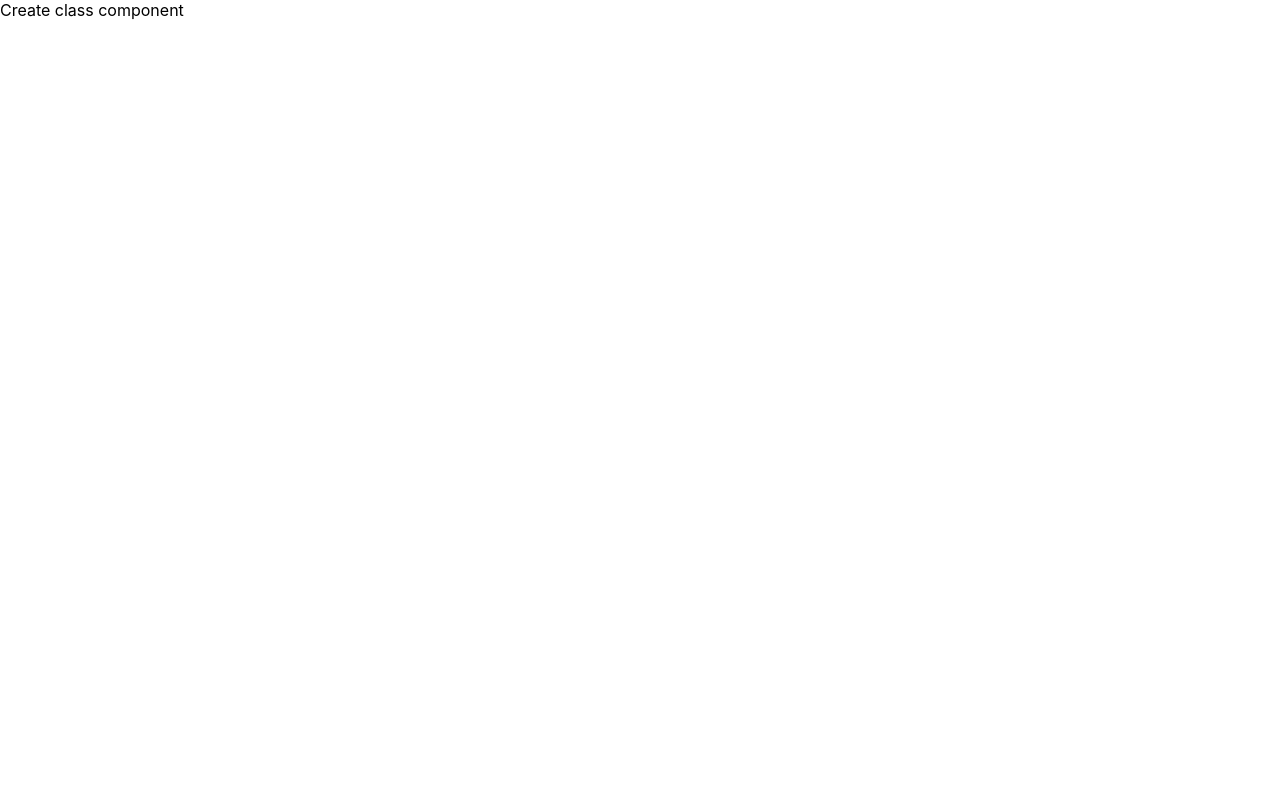
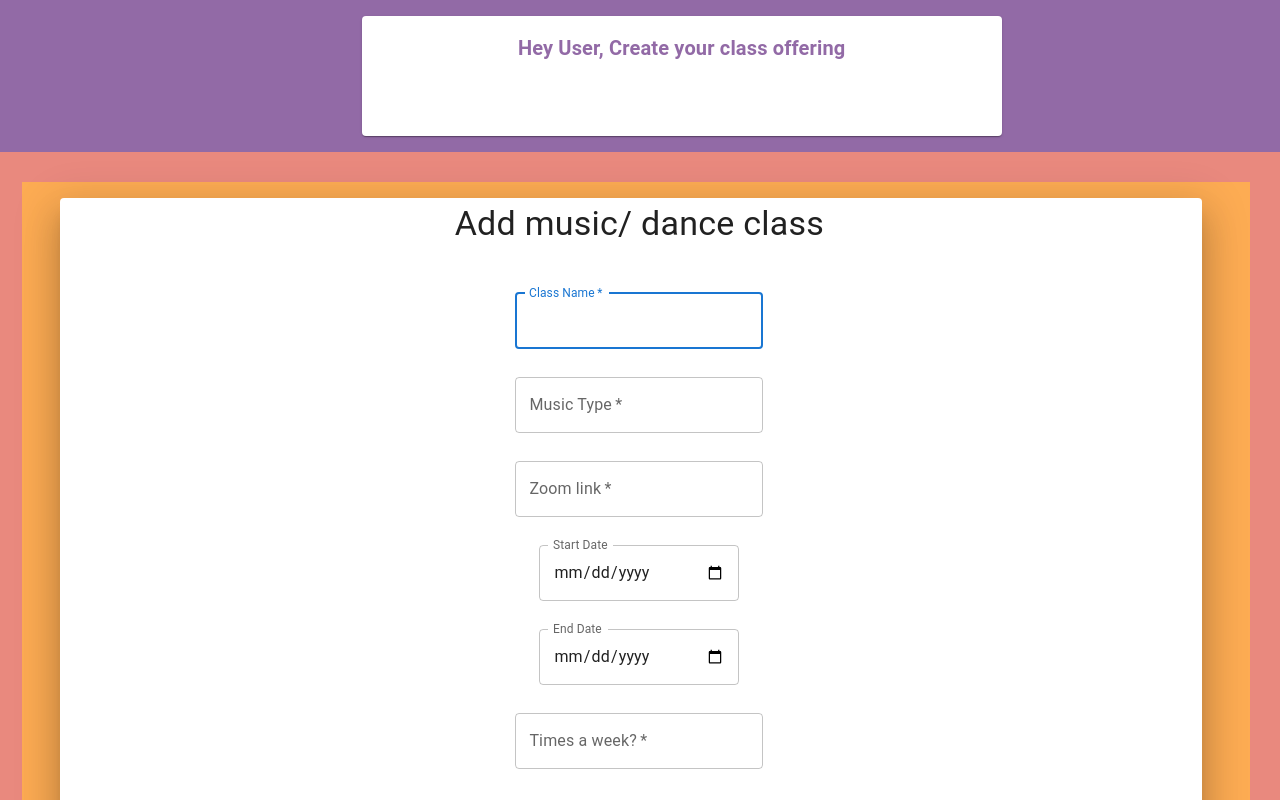
Before and after one commit to mpadel78/frontend-square-hackathon, a React (Create React App) app: page /create in a window 1280 px wide. Shown: the top 800 px of the page. Built offline with nearby package versions, Linux system fonts and the light colour scheme.

Commit message:
Created Add class component

```diff
--- a/src/components/CreateClass.js
+++ b/src/components/CreateClass.js
@@ -1,7 +1,185 @@
 import React from "react";
 
+import Box from "@mui/material/Box";
+import Paper from "@mui/material/Paper";
+import Grid from "@mui/material/Grid";
+
+import Typography from "@mui/material/Typography";
+import TextField from "@mui/material/TextField";
+import FormControl from "@mui/material/FormControl";
+import InputLabel from "@mui/material/InputLabel";
+import Select from "@mui/material/Select";
+import MenuItem from "@mui/material/MenuItem";
+import Button from "@mui/material/Button";
+
+import Stack from "@mui/material/Stack";
+
 function CreateClass() {
-  return <div>Create class component</div>;
+  return (
+    <>
+      {" "}
+      <Grid container spacing={1}>
+        <Grid
+          item
+          xs={12}
+          md={12}
+          lg={12}
+          xl={12}
+          style={{
+            textAlign: "center",
+            backgroundColor: "#926AA6",
+            paddingLeft: "30px",
+            height: "20vh",
+          }}
+        >
+          <Paper
+            style={{
+              marginTop: "2vh",
+              marginLeft: "27%",
+              width: "50vw",
+              height: "15vh",
+              marginBottom: "5vh",
+              justifyContent: "center",
+            }}
+          >
+            <Typography
+              variant="h6"
+              style={{ padding: "2vh", marginTop: "1vh", color: "#926AA6" }}
+            >
+              <strong>Hey User, Create your class offering</strong>
+            </Typography>
+          </Paper>
+        </Grid>
+        <Grid
+          item
+          container
+          xs={12}
+          md={12}
+          lg={12}
+          xl={12}
+          style={{
+            textAlign: "center",
+            backgroundColor: "#E9897E",
+            padding: "30px",
+            height: "100%",
+          }}
+        >
+          <Grid
+            item
+            xs={12}
+            md={12}
+            lg={12}
+            xl={12}
+            align="center"
+            style={{
+              textAlign: "center",
+              backgroundColor: "#FDAC53",
+              height: "100vh",
+            }}
+          >
+            <Paper
+              elevation={23}
+              style={{
+                margin: "3vw",
+                marginTop: "2vh",
+                width: "93%",
+                height: "90%",
+                marginBottom: "20px",
+                justifyContent: "center",
+              }}
+            >
+              <form>
+                <Grid
+                  container
+                  spacing={1}
+                  direction={"column"}
+                  alignItems={"center"}
+                  style={{
+                    padding: 5,
+
+                    marginLeft: "auto",
+                    marginRight: "auto",
+                    display: "inline-block",
+                  }}
+                >
+                  <Grid item xs={12}>
+                    <Typography variant="h4" align="center">
+                      Add music/ dance class
+                    </Typography>
+                    <br />
+                    <br />
+                  </Grid>
+
+                  <Grid item xs={12} sm={12} md={6} lg={4} xl={4}>
+                    <TextField
+                      label="Class Name"
+                      type="text"
+                      autoFocus
+                      required
+                    ></TextField>
+                  </Grid>
+                  <br />
+                  <Grid item xs={12} sm={12} md={6} lg={4} xl={4}>
+                    <TextField label="Music Type" required></TextField>
+                  </Grid>
+                  <br />
+                  <Grid item xs={12} sm={12} md={6} lg={4} xl={4}>
+                    <TextField label="Zoom link" required></TextField>
+                  </Grid>
+                  <br />
+                  <Grid item xs={12} sm={12} md={6} lg={4} xl={4}>
+                    <TextField
+                      id="date"
+                      label="Start Date"
+                      type="date"
+                      sx={{ width: 200 }}
+                      InputLabelProps={{
+                        shrink: true,
+                      }}
+                    />
+                  </Grid>
+                  <br />
+                  <Grid item xs={12} sm={12} md={6} lg={4} xl={4}>
+                    <TextField
+                      id="date"
+                      label="End Date"
+                      type="date"
+                      sx={{ width: 200 }}
+                      InputLabelProps={{
+                        shrink: true,
+                      }}
+                    />
+                  </Grid>
+                  <br />
+                  <Grid item xs={12} sm={12} md={6} lg={4} xl={4}>
+                    <TextField
+                      label="Times a week?"
+                      type="number"
+                      required
+                    ></TextField>
+                  </Grid>
+
+                  <br />
+
+                  <Grid item xs={12}>
+                    <Button
+                      fullWidth
+                      type="submit"
+                      style={{
+                        borderRadius: 50,
+                      }}
+                    >
+                      Submit
+                    </Button>
+                  </Grid>
+                </Grid>
+              </form>
+            </Paper>
+          </Grid>
+        </Grid>
+      </Grid>
+    </>
+  );
 }
 
 export default CreateClass;
```
